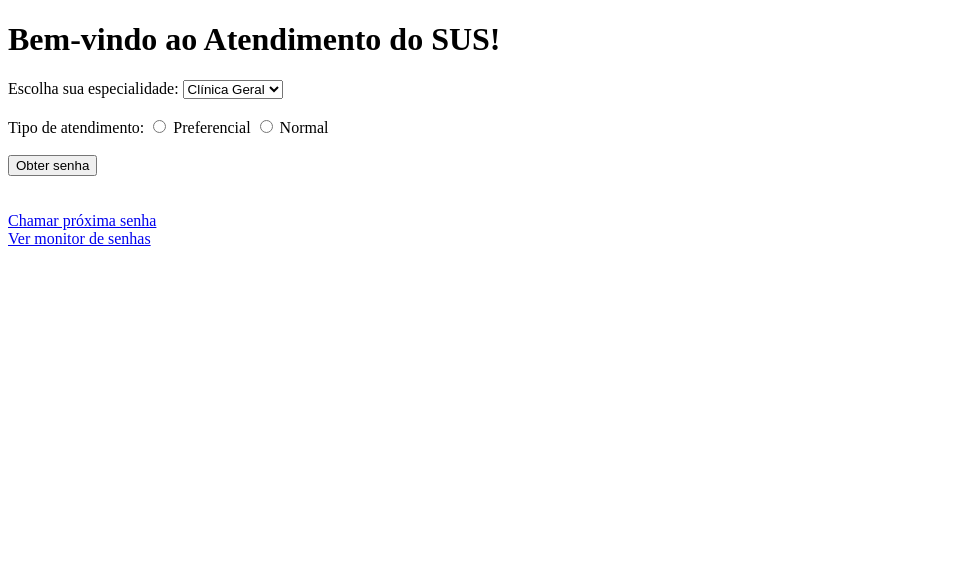
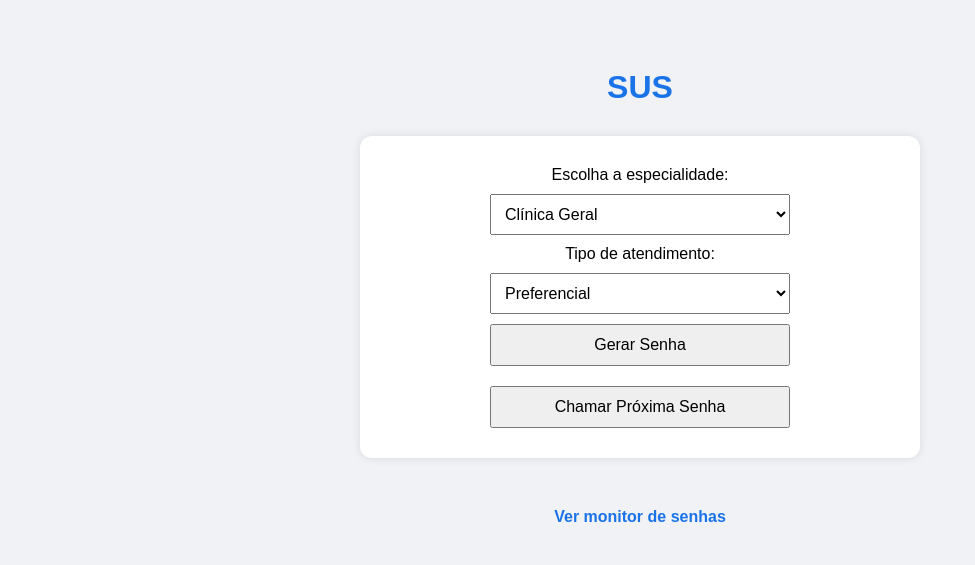
Before and after one commit to SofiaPrado0/fila-sus, a Flask app: page / in a window 1280 px wide. Shown: the top 565 px of the page, without its empty margins (0-975 px from the left). Run offline with Flask 3, Linux system fonts and the light colour scheme.

Commit message:
terminado

```diff
--- a/app.py
+++ b/app.py
@@ -3,7 +3,6 @@
 
 app = Flask(__name__)
 
-# Dados principais
 especialidades = {
     'Clínica Geral': list(range(1, 61)),
     'Ginecologia': list(range(1, 41)),
@@ -17,8 +16,6 @@
 
 atendentes = ["Atendente 1", "Atendente 2"]
 turno = 0
-
-# Lista para monitor (últimas senhas chamadas)
 ultimas_senhas = []
 
 @app.route("/", methods=["GET", "POST"])
@@ -39,16 +36,16 @@
             else:
                 fila_normal[especialidade].append(senha_usuario)
 
-            return render_template('index.html', senha=senha_usuario, especialidade=especialidade)
+            return render_template('index.html', senha=senha_usuario, especialidade=especialidade, especialidades=especialidades)
 
         else:
-            return render_template('index.html', mensagem="Não há mais senhas disponíveis para essa especialidade.")
+            return render_template('index.html', mensagem="Não há mais senhas disponíveis para essa especialidade.", especialidades=especialidades)
 
     senha_chamada = None
     if request.args.get("chamar"):
         senha_chamada = chamar_proxima_senha()
 
-    return render_template("index.html", senha_chamada=senha_chamada)
+    return render_template("index.html", senha_chamada=senha_chamada, especialidades=especialidades)
 
 @app.route("/monitor")
 def monitor():
@@ -77,8 +74,8 @@
             "atendente": atendente
         }
 
-        ultimas_senhas.insert(0, registro)  # adiciona no início
-        ultimas_senhas[:] = ultimas_senhas[:10]  # mantém só os 10 últimos
+        ultimas_senhas.insert(0, registro)
+        ultimas_senhas[:] = ultimas_senhas[:10]
 
         return f"Senha chamada: {senha} (Especialidade: {esp}) - Atendente: {atendente}"
 
--- a/templates/chamada.html
+++ b/templates/chamada.html
@@ -3,7 +3,7 @@
 <head>
     <meta charset="UTF-8">
     <meta name="viewport" content="width=device-width, initial-scale=1.0">
-    <title>Atendimento do SUS - sofia suspeita socorro</title>
+    <title>Atendimento do SUS</title>
 </head>
 <body>
     <h1>Chamada de Senha</h1>
--- a/templates/index.html
+++ b/templates/index.html
@@ -3,49 +3,116 @@
 <head>
     <meta charset="UTF-8">
     <meta name="viewport" content="width=device-width, initial-scale=1.0">
-    <title>Atendimento SUS - sofia ususpeita socorro</title>
+    <title>Atendimento do SUS</title>
+    <style>
+        body {
+            font-family: Arial, sans-serif;
+            background-color: #f0f2f5;
+            text-align: center;
+            padding: 40px;
+        }
+
+        h1 {
+            color: #1a73e8;
+        }
+
+        .painel {
+            background-color: #ffffff;
+            padding: 30px;
+            margin: 30px auto;
+            width: 100%;
+            max-width: 500px;
+            box-shadow: 0 0 10px rgba(0, 0, 0, 0.1);
+            border-radius: 12px;
+        }
+
+        .senha {
+            font-size: 2.5rem;
+            font-weight: bold;
+            margin: 20px 0;
+        }
+
+        .info {
+            font-size: 1.2rem;
+            margin-bottom: 10px;
+        }
+
+        form {
+            display: flex;
+            flex-direction: column;
+            align-items: center;
+            gap: 10px;
+        }
+
+        select, button {
+            padding: 10px;
+            font-size: 1rem;
+            width: 80%;
+            max-width: 300px;
+        }
+
+        .btn-chamar {
+            margin-top: 20px;
+        }
+
+        a {
+            display: inline-block;
+            margin-top: 20px;
+            text-decoration: none;
+            color: #1a73e8;
+            font-weight: bold;
+        }
+
+        .voltar {
+            margin-top: 20px;
+        }
+    </style>
 </head>
 <body>
-    <h1>Bem-vindo ao Atendimento do SUS!</h1>
 
-    <form method="POST">
-        <label for="especialidade">Escolha sua especialidade:</label>
-        <select name="especialidade" required>
-            <option value="Clínica Geral">Clínica Geral</option>
-            <option value="Ginecologia">Ginecologia</option>
-            <option value="Pediatria">Pediatria</option>
-            <option value="Geriatria">Geriatria</option>
-            <option value="Ortopedia">Ortopedia</option>
-        </select>
+    <h1>SUS</h1>
 
-        <br><br>
+    <div class="painel">
+        {% if senha %}
+            <p class="info">Senha gerada para:</p>
+            <div class="senha">{{ senha }}</div>
+            <p class="info">Especialidade: {{ especialidade }}</p>
+            <a href="{{ url_for('index') }}" class="voltar">Voltar para o início</a>
 
-        <label for="tipo">Tipo de atendimento:</label>
-        <input type="radio" name="tipo" value="1" required> Preferencial
-        <input type="radio" name="tipo" value="2" required> Normal
+        {% elif mensagem %}
+            <p class="info">{{ mensagem }}</p>
+            <a href="{{ url_for('index') }}" class="voltar">Voltar para o início</a>
 
-        <br><br>
+        {% elif senha_chamada %}
+            <p class="info">{{ senha_chamada }}</p>
+            <a href="{{ url_for('index') }}" class="voltar">Voltar para o início</a>
 
-        <button type="submit">Obter senha</button>
-    </form>
+        {% else %}
+            <form method="post">
+                <label for="especialidade">Escolha a especialidade:</label>
+                <select name="especialidade" required>
+                    {% for esp in especialidades %}
+                        <option value="{{ esp }}">{{ esp }}</option>
+                    {% endfor %}
+                </select>
 
-    {% if senha %}
-    <p>Sua senha é: {{ senha }} ({{ especialidade }})</p>
-    {% elif mensagem %}
-    <p>{{ mensagem }}</p>
-    {% endif %}
+                <label for="tipo">Tipo de atendimento:</label>
+                <select name="tipo" required>
+                    <option value="1">Preferencial</option>
+                    <option value="2">Normal</option>
+                </select>
 
-    <br>
+                <button type="submit">Gerar Senha</button>
+            </form>
+        {% endif %}
 
-    {% if senha_chamada %}
-    <p>{{ senha_chamada }}</p>
-    {% endif %}
+        <form method="get" class="btn-chamar">
+            <input type="hidden" name="chamar" value="1">
+            <button type="submit">Chamar Próxima Senha</button>
+        </form>
+    </div>
 
-    <br>
-    <a href="{{ url_for('index') }}?chamar=true">Chamar próxima senha</a>
-    <br>
-
-<a href="{{ url_for('monitor') }}">Ver monitor de senhas</a>
+    <a href="{{ url_for('monitor') }}">Ver monitor de senhas</a>
 
 </body>
 </html>
```
Also changed, not shown: templates/monitor.html (+51 -16 lines).
